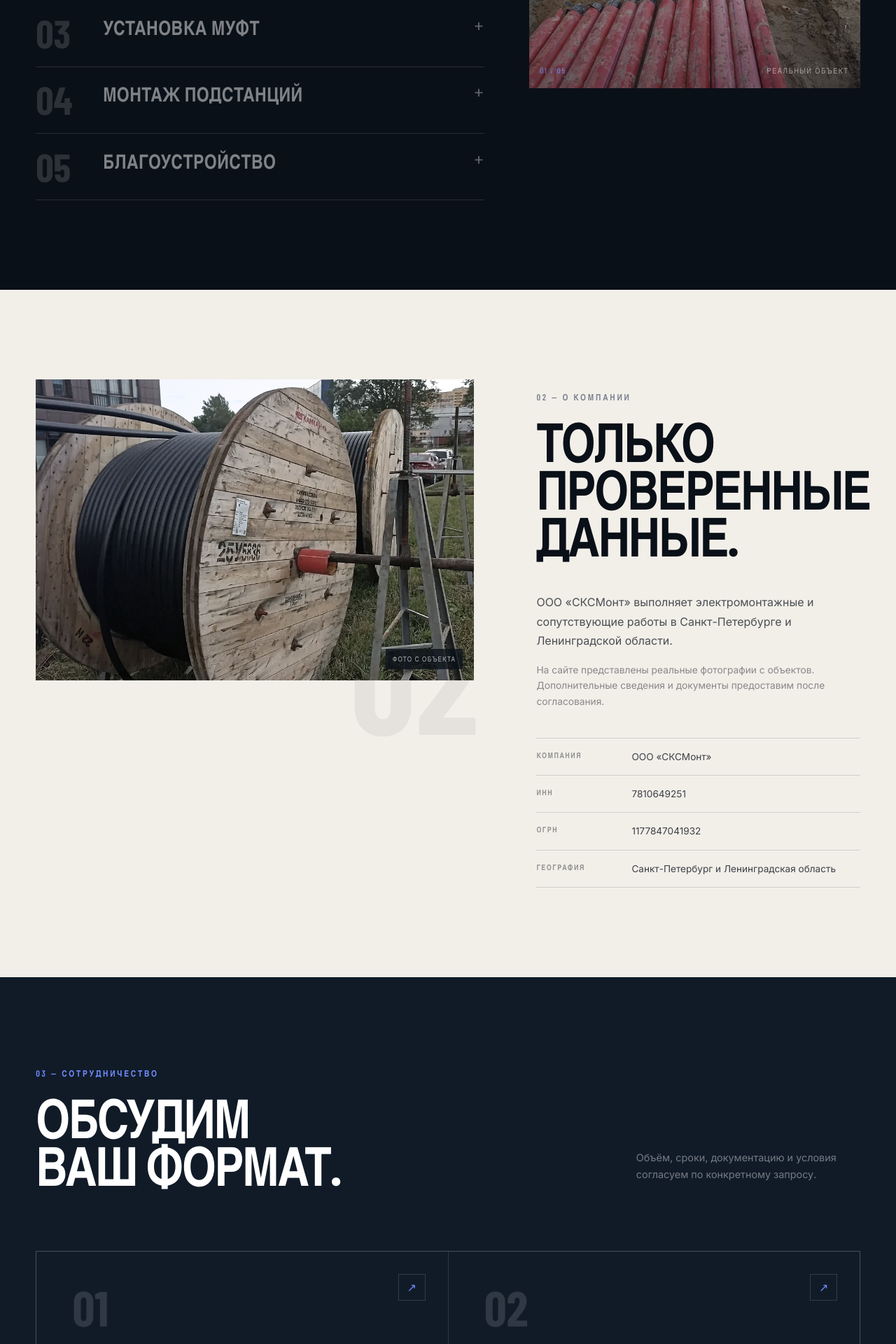
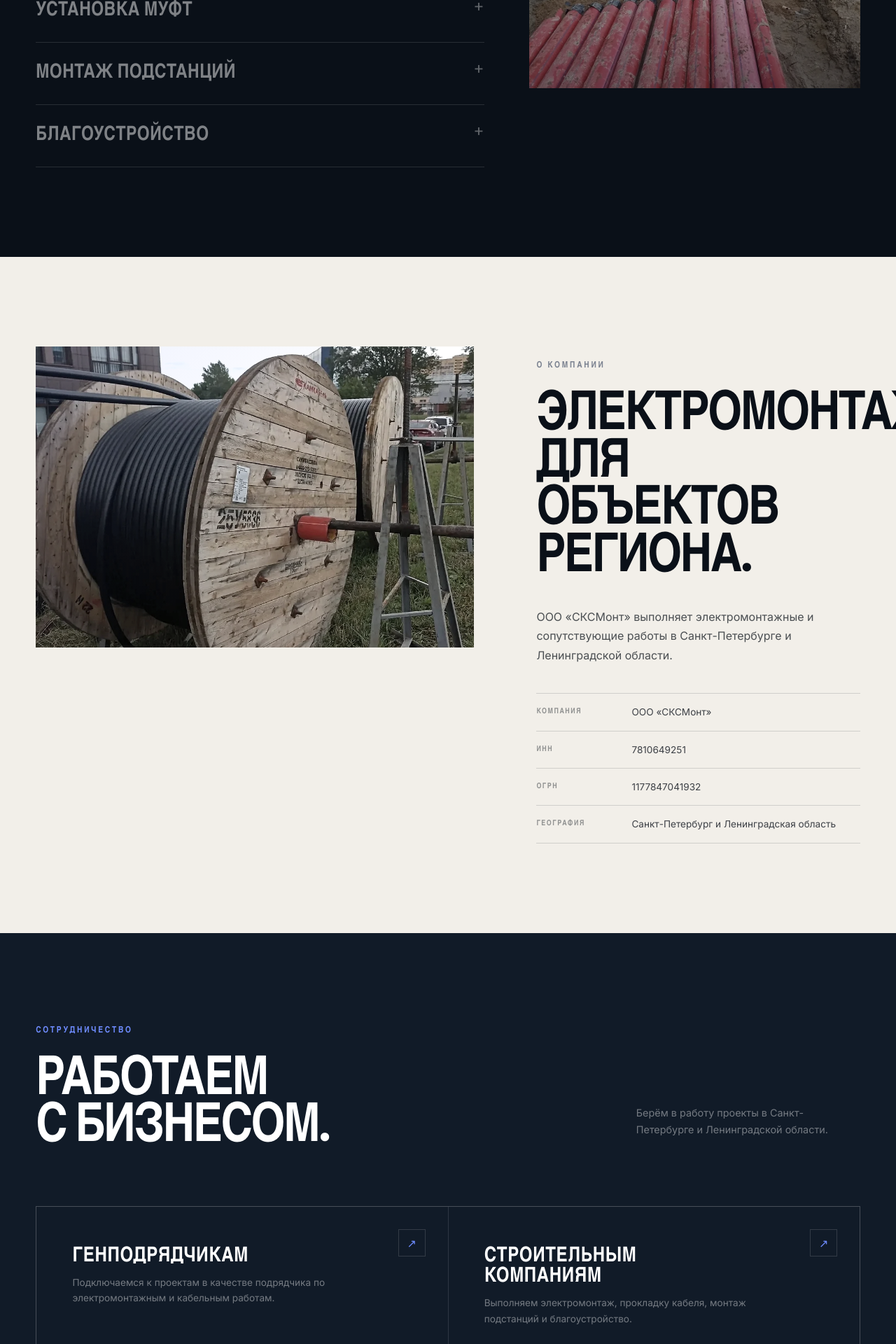
Before and after one commit to xxinxl/scsmont-electromontazh, a React (Vite) app: page / in a window 1280 px wide. Shown: the part 1420-3340 px from the top of the page at 70% size. Built offline with nearby package versions, Linux system fonts and the light colour scheme; the HTML template or start-up script is replaced by a standard one; a web font is replaced by a local one.

Commit message:
Polish copy and remove generator traces

```diff
--- a/src/App.tsx
+++ b/src/App.tsx
@@ -4,54 +4,49 @@ const projectImage = (name: string) => `${import.meta.env.BASE_URL}images/projec
 
 const SERVICES = [
   {
-    num: '01',
     title: 'Электромонтажные работы',
-    desc: 'Состав и объём электромонтажных работ уточняются по проекту, техническому заданию и условиям объекта.',
+    desc: 'Выполняем электромонтажные работы по проекту и техническому заданию.',
     img: projectImage('service-electrical.webp'),
     position: '50% 62%',
   },
   {
-    num: '02',
     title: 'Прокладка кабеля',
-    desc: 'Прокладка кабельных линий. Способ и маршрут согласовываются для каждого объекта.',
+    desc: 'Прокладываем кабельные линии на строительных и промышленных объектах.',
     img: projectImage('service-cable-route.webp'),
     position: '50% 66%',
   },
   {
-    num: '03',
     title: 'Установка муфт',
-    desc: 'Установка кабельных муфт с подбором решения под конкретную задачу и исходные данные.',
+    desc: 'Устанавливаем кабельные муфты для надёжного соединения и оконцевания линий.',
     img: projectImage('service-joints.webp'),
     position: '50% 68%',
   },
   {
-    num: '04',
     title: 'Монтаж подстанций',
-    desc: 'Монтаж подстанций в составе согласованного объёма работ по объекту.',
+    desc: 'Выполняем монтаж подстанций на подготовленных объектах.',
     img: projectImage('service-substation.webp'),
     position: '50% 44%',
   },
   {
-    num: '05',
     title: 'Благоустройство',
-    desc: 'Благоустройство и восстановление территории после выполнения работ.',
+    desc: 'Восстанавливаем территорию после прокладки кабеля и завершения монтажных работ.',
     img: projectImage('service-earthworks.webp'),
     position: '54% 56%',
   },
 ];
 
 const COOPERATION = [
-  { num: '01', title: 'Генподрядчикам', desc: 'Обсудим состав работ, требования к документации и формат участия в проекте.' },
-  { num: '02', title: 'Строительным компаниям', desc: 'Рассмотрим задачи по электромонтажу, кабельным линиям, подстанциям и благоустройству.' },
-  { num: '03', title: 'Заказчикам объектов', desc: 'Уточним исходные данные и подготовим предложение под конкретный объём работ.' },
-  { num: '04', title: 'Поставщикам и партнёрам', desc: 'Открыты к обсуждению сотрудничества по профильным проектам в регионе.' },
+  { title: 'Генподрядчикам', desc: 'Подключаемся к проектам в качестве подрядчика по электромонтажным и кабельным работам.' },
+  { title: 'Строительным компаниям', desc: 'Выполняем электромонтаж, прокладку кабеля, монтаж подстанций и благоустройство.' },
+  { title: 'Заказчикам объектов', desc: 'Принимаем проект или техническое задание и готовим предложение по работам.' },
+  { title: 'Поставщикам и партнёрам', desc: 'Рассматриваем предложения о сотрудничестве по профильным проектам в регионе.' },
 ];
 
 const PROCESS = [
-  { num: '01', title: 'Задача', desc: 'Вы направляете описание объекта, проект или техническое задание.' },
-  { num: '02', title: 'Уточнение', desc: 'Сверяем исходные данные и вопросы, которые влияют на объём работ.' },
-  { num: '03', title: 'Согласование', desc: 'Фиксируем состав работ и условия по конкретному объекту.' },
-  { num: '04', title: 'Реализация', desc: 'Приступаем к работам после согласования всех вводных.' },
+  { title: 'Заявка', desc: 'Вы направляете описание объекта, проект или техническое задание.' },
+  { title: 'Расчёт', desc: 'Определяем состав, объём и стоимость работ.' },
+  { title: 'Договор', desc: 'Фиксируем условия и сроки выполнения работ.' },
+  { title: 'Работы', desc: 'Выходим на объект и выполняем согласованный объём.' },
 ];
 
 const NAV_LINKS = [
@@ -203,8 +198,8 @@ function Services() {
     <section id="services" className="section section--dark">
       <div ref={ref} className={'shell inview-group ' + (visible ? 'is-visible' : '')}>
         <div className="section-intro">
-          <SectionHeading kicker="01 — Услуги" light>Пять направлений.<br />Один подрядчик.</SectionHeading>
-          <p>Точный состав работ определим после получения исходных данных по объекту.</p>
+          <SectionHeading kicker="Услуги" light>Пять направлений.<br />Один подрядчик.</SectionHeading>
+          <p>Комплекс электромонтажных и кабельных работ для объектов в Санкт-Петербурге и Ленинградской области.</p>
         </div>
 
         <div className="services-layout">
@@ -212,9 +207,8 @@ function Services() {
             {SERVICES.map((service, index) => {
               const isActive = active === index;
               return (
-                <article className={'service ' + (isActive ? 'service--active' : '')} key={service.num} role="listitem">
+                <article className={'service ' + (isActive ? 'service--active' : '')} key={service.title} role="listitem">
                   <button type="button" onClick={() => setActive(index)} onMouseEnter={() => setActive(index)} aria-expanded={isActive}>
-                    <span className="service__number">{service.num}</span>
                     <span className="service__copy">
                       <strong>{service.title}</strong>
                       <span className="service__description">{service.desc}</span>
@@ -232,9 +226,8 @@ function Services() {
 
           <div className="services-media" aria-live="polite">
             {SERVICES.map((service, index) => (
-              <figure className={active === index ? 'is-active' : ''} key={service.num}>
+              <figure className={active === index ? 'is-active' : ''} key={service.title}>
                 <img src={service.img} style={{ objectPosition: service.position }} alt={'Фото с объекта: ' + service.title} loading={index === 0 ? 'eager' : 'lazy'} />
-                <figcaption><span>{service.num} / 05</span> Реальный объект</figcaption>
               </figure>
             ))}
           </div>
@@ -243,13 +236,11 @@ function Services() {
         <div className="services-mobile" aria-label="Галерея услуг">
           <div className="services-mobile__track" tabIndex={0}>
             {SERVICES.map((service) => (
-              <article className="services-mobile__card" key={service.num}>
+              <article className="services-mobile__card" key={service.title}>
                 <figure>
                   <img src={service.img} style={{ objectPosition: service.position }} alt={'Фото с объекта: ' + service.title} loading="lazy" />
-                  <figcaption><span>{service.num} / 05</span> Реальный объект</figcaption>
                 </figure>
                 <div className="services-mobile__copy">
-                  <span>{service.num}</span>
                   <h3>{service.title}</h3>
                   <p>{service.desc}</p>
                 </div>
@@ -280,15 +271,12 @@ function About() {
         <div className="about__visual">
           <div className="about__photo">
             <img src={projectImage('about-cable.webp')} alt="Кабель на барабане на объекте" loading="lazy" />
-            <span>Фото с объекта</span>
           </div>
-          <div className="about__index" aria-hidden="true">02</div>
         </div>
 
         <div className="about__content">
-          <SectionHeading kicker="02 — О компании">Только<br />проверенные<br />данные.</SectionHeading>
+          <SectionHeading kicker="О компании">Электромонтаж<br />для объектов<br />региона.</SectionHeading>
           <p className="about__lead">ООО «СКСМонт» выполняет электромонтажные и сопутствующие работы в Санкт-Петербурге и Ленинградской области.</p>
-          <p className="about__note">На сайте представлены реальные фотографии с объектов. Дополнительные сведения и документы предоставим после согласования.</p>
           <dl className="company-details">
             {details.map(([label, value]) => <div key={label}><dt>{label}</dt><dd>{value}</dd></div>)}
           </dl>
@@ -305,13 +293,13 @@ function Cooperation() {
     <section id="cooperation" className="section section--navy">
       <div ref={ref} className={'shell inview-group ' + (visible ? 'is-visible' : '')}>
         <div className="section-intro section-intro--cooperation">
-          <SectionHeading kicker="03 — Сотрудничество" light>Обсудим<br />ваш формат.</SectionHeading>
-          <p>Объём, сроки, документацию и условия согласуем по конкретному запросу.</p>
+          <SectionHeading kicker="Сотрудничество" light>Работаем<br />с бизнесом.</SectionHeading>
+          <p>Берём в работу проекты в Санкт-Петербурге и Ленинградской области.</p>
         </div>
         <div className="cooperation-grid">
           {COOPERATION.map((item) => (
-            <article key={item.num}>
-              <span>{item.num}</span><h3>{item.title}</h3><p>{item.desc}</p><div aria-hidden="true">↗</div>
+            <article key={item.title}>
+              <h3>{item.title}</h3><p>{item.desc}</p><div aria-hidden="true">↗</div>
             </article>
           ))}
         </div>
@@ -327,13 +315,12 @@ function Process() {
     <section className="section section--warm">
       <div ref={ref} className={'shell inview-group ' + (visible ? 'is-visible' : '')}>
         <div className="process-heading">
-          <SectionHeading kicker="04 — Начало работы">От запроса<br />к объекту.</SectionHeading>
-          <p>Последовательность уточняется в зависимости от задачи.</p>
+          <SectionHeading kicker="Начало работы">От заявки<br />к объекту.</SectionHeading>
         </div>
         <div className="process-grid">
-          {PROCESS.map((step) => (
-            <article key={step.num}>
-              <div><span />{step.num}</div><h3>{step.title}</h3><p>{step.desc}</p>
+          {PROCESS.map((step, index) => (
+            <article key={step.title}>
+              <div><span />{index + 1}</div><h3>{step.title}</h3><p>{step.desc}</p>
             </article>
           ))}
         </div>
@@ -349,15 +336,12 @@ function Contact() {
     <section id="contact" className="contact">
       <div className="contact__grid" aria-hidden="true" />
       <div ref={ref} className={'shell contact__content inview-group ' + (visible ? 'is-visible' : '')}>
-        <span className="contact__kicker">05 — Контакты</span>
+        <span className="contact__kicker">Контакты</span>
         <h2>Давайте<br /><em>обсудим</em><br />объект.</h2>
         <div className="contact__bottom">
           <div className="contact__info">
-            <p>Контактные данные будут добавлены после подтверждения.</p>
+            <p>Работаем в Санкт-Петербурге и Ленинградской области.</p>
             <dl>
-              <div><dt>Телефон</dt><dd>Добавим перед публикацией</dd></div>
-              <div><dt>E-mail</dt><dd>Добавим перед публикацией</dd></div>
-              <div><dt>Мессенджер</dt><dd>Добавим перед публикацией</dd></div>
               <div><dt>Регион</dt><dd>Санкт-Петербург и Ленинградская область</dd></div>
             </dl>
           </div>
@@ -368,8 +352,8 @@ function Contact() {
             </div>
             <label>Телефон<input type="tel" name="phone" placeholder="+7 (___) ___-__-__" disabled /></label>
             <label>Задача<textarea name="message" rows={3} placeholder="Кратко опишите объект или вид работ" disabled /></label>
-            <button type="submit" className="button" disabled>Форма подключается</button>
-            <p id="form-status">Форма станет активной, когда появится подтверждённый способ связи.</p>
+            <button type="submit" className="button" disabled>Отправить заявку</button>
+            <p id="form-status">Онлайн-заявки будут доступны после подключения CRM.</p>
           </form>
         </div>
       </div>
--- a/src/index.css
+++ b/src/index.css
@@ -535,7 +535,6 @@ header {
 .inview-group .process-heading > p,
 .inview-group .about__visual,
 .inview-group .about__lead,
-.inview-group .about__note,
 .inview-group .company-details,
 .inview-group .cooperation-grid,
 .inview-group .process-grid,
@@ -549,7 +548,6 @@ header {
 .inview-group.is-visible .process-heading > p,
 .inview-group.is-visible .about__visual,
 .inview-group.is-visible .about__lead,
-.inview-group.is-visible .about__note,
 .inview-group.is-visible .company-details,
 .inview-group.is-visible .cooperation-grid,
 .inview-group.is-visible .process-grid,
@@ -564,7 +562,6 @@ header {
   animation-delay: 120ms;
 }
 
-.inview-group.is-visible .about__note,
 .inview-group.is-visible .contact__bottom {
   animation-delay: 210ms;
 }
@@ -596,7 +593,7 @@ header {
 .service button {
   display: grid;
   width: 100%;
-  grid-template-columns: 4.7rem 1fr auto;
+  grid-template-columns: 1fr auto;
   gap: 1.3rem;
   align-items: start;
   padding: 1.55rem 0;
@@ -605,19 +602,6 @@ header {
   color: inherit;
   cursor: pointer;
   text-align: left;
-}
-
-.service__number {
-  color: rgba(255, 255, 255, 0.14);
-  font-family: var(--display);
-  font-size: 3.5rem;
-  font-weight: 900;
-  line-height: 0.8;
-  transition: color 200ms ease;
-}
-
-.service--active .service__number {
-  color: var(--cobalt);
 }
 
 .service__copy {
@@ -705,25 +689,6 @@ header {
   content: '';
 }
 
-.services-media figcaption {
-  position: absolute;
-  z-index: 2;
-  right: 1rem;
-  bottom: 1rem;
-  left: 1rem;
-  display: flex;
-  justify-content: space-between;
-  color: rgba(255, 255, 255, 0.5);
-  font-family: var(--display);
-  font-size: 0.68rem;
-  letter-spacing: 0.16em;
-  text-transform: uppercase;
-}
-
-.services-media figcaption span {
-  color: var(--cobalt-light);
-}
-
 .services-mobile {
   display: none;
 }
@@ -737,7 +702,7 @@ header {
 
 .about__visual {
   position: relative;
-  padding-bottom: 4rem;
+  padding-bottom: 0;
 }
 
 .about__photo {
@@ -761,31 +726,6 @@ header {
   content: '';
 }
 
-.about__photo > span {
-  position: absolute;
-  z-index: 1;
-  right: 1rem;
-  bottom: 1rem;
-  padding: 0.45rem 0.6rem;
-  background: rgba(10, 16, 24, 0.78);
-  color: rgba(255, 255, 255, 0.66);
-  font-family: var(--display);
-  font-size: 0.62rem;
-  letter-spacing: 0.13em;
-  text-transform: uppercase;
-}
-
-.about__index {
-  position: absolute;
-  right: -0.03em;
-  bottom: -0.03em;
-  color: rgba(10, 16, 24, 0.055);
-  font-family: var(--display);
-  font-size: clamp(8rem, 16vw, 14rem);
-  font-weight: 900;
-  line-height: 0.72;
-}
-
 .about__content {
   padding-top: 1rem;
 }
@@ -797,15 +737,8 @@ header {
   line-height: 1.72;
 }
 
-.about__note {
-  margin: 1rem 0 2.5rem;
-  color: rgba(10, 16, 24, 0.46);
-  font-size: 0.86rem;
-  line-height: 1.65;
-}
-
 .company-details {
-  margin: 0;
+  margin: 2.5rem 0 0;
   border-bottom: 1px solid var(--line-light);
 }
 
@@ -857,17 +790,10 @@ header {
   background: #152235;
 }
 
-.cooperation-grid article > span {
-  color: rgba(255, 255, 255, 0.13);
-  font-family: var(--display);
-  font-size: 4.4rem;
-  font-weight: 900;
-  line-height: 0.8;
-}
-
 .cooperation-grid h3 {
   max-width: 15ch;
-  margin: 4.5rem 0 1rem;
+  margin: 0 0 1rem;
+  padding-right: 3.5rem;
   color: white;
   font-family: var(--display);
   font-size: clamp(1.55rem, 2.3vw, 2.1rem);
@@ -1259,25 +1185,6 @@ header {
     filter: saturate(0.78) contrast(1.05);
   }
 
-  .services-mobile__card figcaption {
-    position: absolute;
-    z-index: 1;
-    right: 0.85rem;
-    bottom: 0.75rem;
-    left: 0.85rem;
-    display: flex;
-    justify-content: space-between;
-    color: rgba(255, 255, 255, 0.62);
-    font-family: var(--display);
-    font-size: 0.56rem;
-    letter-spacing: 0.12em;
-    text-transform: uppercase;
-  }
-
-  .services-mobile__card figcaption span {
-    color: var(--cobalt-light);
-  }
-
   .services-mobile__copy {
     position: relative;
     display: block;
@@ -1285,20 +1192,10 @@ header {
     padding: 1.2rem;
   }
 
-  .services-mobile__copy > span {
-    position: absolute;
-    top: 1.25rem;
-    right: 1.2rem;
-    color: var(--cobalt-light);
-    font-family: var(--display);
-    font-size: 1.05rem;
-    font-weight: 800;
-  }
-
   .services-mobile__copy h3 {
     min-width: 0;
     margin: 0;
-    padding-right: 2.5rem;
+    padding-right: 0;
     color: white;
     font-family: var(--display);
     font-size: clamp(1.35rem, 5.6vw, 1.8rem);
@@ -1541,12 +1438,8 @@ header {
     padding: 1.5rem;
   }
 
-  .cooperation-grid article > span {
-    font-size: 3.4rem;
-  }
-
   .cooperation-grid h3 {
-    margin-top: 2.9rem;
+    margin-top: 0;
   }
 
   .cooperation-grid article > div {
@@ -1637,11 +1530,6 @@ header {
 
   .services-mobile__copy {
     padding: 1rem;
-  }
-
-  .services-mobile__copy > span {
-    top: 1.05rem;
-    right: 1rem;
   }
 
   .footer__main {
```
Also changed, not shown: index.html (+3 -6 lines), .figma/make/site.json.
